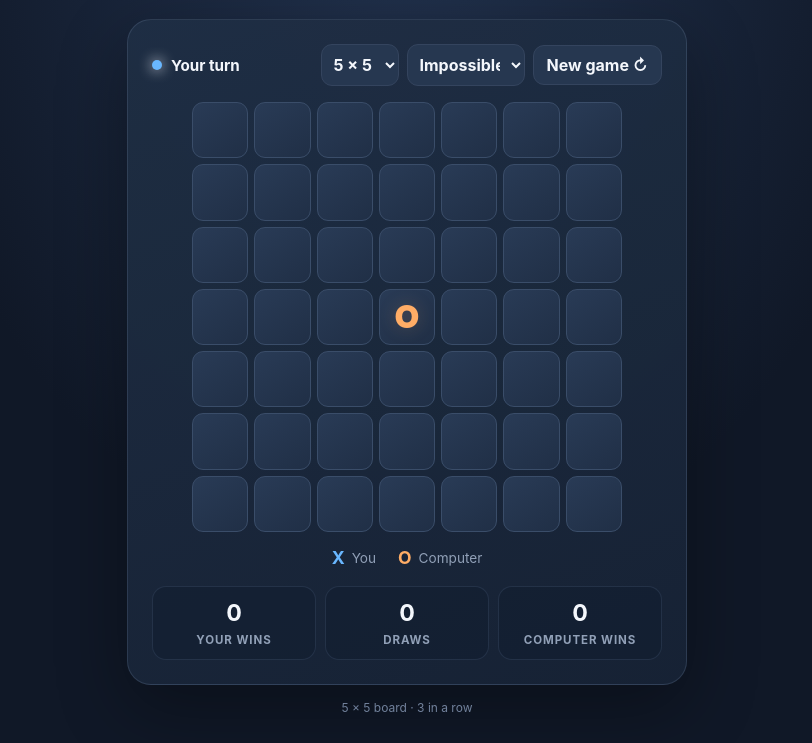
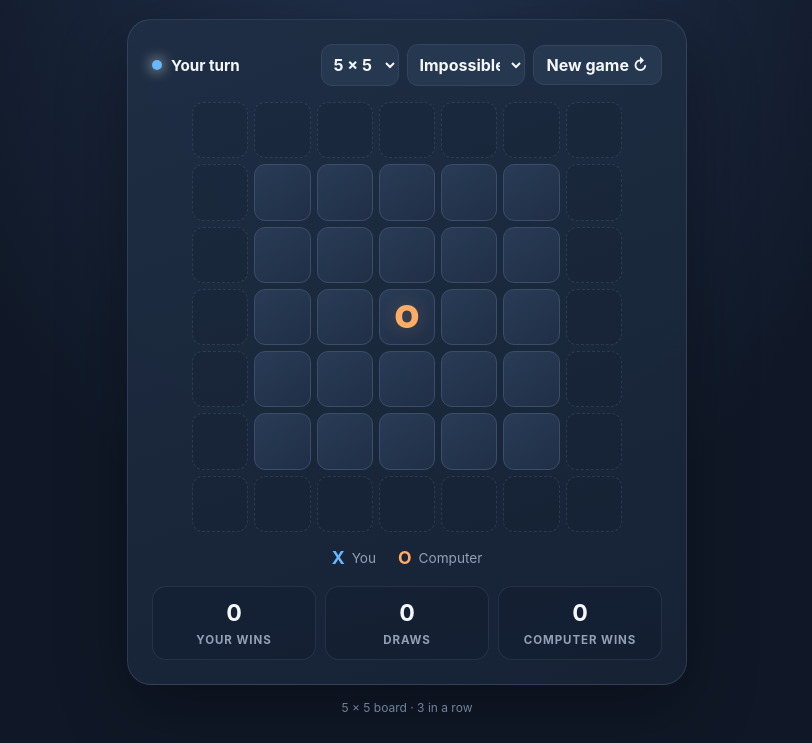
Before and after one commit to pickles315/tictactwo, a plain HTML site: page index.html in a window 1280 px wide. Shown: the part 136-879 px from the top of the page, without its empty margins (233-1045 px from the left). Drawn offline with Linux system fonts and the light colour scheme.

Commit message:
Restore AI-only border cells in 3x3 mode

```diff
--- a/index.html
+++ b/index.html
@@ -26,11 +26,13 @@
 const boardEl=document.getElementById("board"),statusEl=document.getElementById("status"),turnEl=document.getElementById("turn");
 const difficultyEl=document.getElementById("difficulty"),modeEl=document.getElementById("mode"),rulesEl=document.getElementById("rules");
 const scoreEls={X:document.getElementById("xWins"),O:document.getElementById("oWins"),D:document.getElementById("draws")};
-let size=7,min=1,max=5,playSize=5,cells=[],finished=false,scores={X:0,O:0,D:0},winningLine=[],lines=[],interiorIndices=[],compactIndex=new Map(),winMasks=[],fullMask=0,centerOrder=[],perfectCache=new Map();
+let size=7,min=1,max=5,playSize=5,cells=[],finished=false,scores={X:0,O:0,D:0},winningLine=[],lines=[],interiorIndices=[],allIndices=[],compactIndex=new Map(),winMasks=[],fullMask=0,centerOrder=[],perfectCache=new Map();
 const index=(r,c)=>r*size+c,inside=(r,c)=>r>=min&&r<=max&&c>=min&&c<=max;
-function configure(){playSize=Number(modeEl.value);size=playSize===3?3:7;min=playSize===3?0:1;max=playSize===3?2:5;cells=Array(size*size).fill("");lines=[];for(let r=0;r<size;r++)for(let c=0;c<size;c++)for(const [dr,dc] of [[0,1],[1,0],[1,1],[1,-1]]){const r2=r+2*dr,c2=c+2*dc;if(r2>=0&&r2<size&&c2>=0&&c2<size)lines.push([index(r,c),index(r+dr,c+dc),index(r2,c2)]);}interiorIndices=[];for(let r=min;r<=max;r++)for(let c=min;c<=max;c++)interiorIndices.push(index(r,c));compactIndex=new Map(interiorIndices.map((v,i)=>[v,i]));winMasks=lines.filter(line=>line.every(i=>compactIndex.has(i))).map(line=>line.reduce((mask,i)=>mask|(1<<compactIndex.get(i)),0));fullMask=(1<<interiorIndices.length)-1;perfectCache=new Map();centerOrder=Array.from({length:interiorIndices.length},(_,i)=>i).sort((a,b)=>{const ar=Math.floor(a/playSize),ac=a%playSize,br=Math.floor(b/playSize),bc=b%playSize;return Math.abs(ar-(playSize-1)/2)+Math.abs(ac-(playSize-1)/2)-Math.abs(br-(playSize-1)/2)-Math.abs(bc-(playSize-1)/2);});boardEl.style.gridTemplateColumns='repeat('+size+',minmax(0,1fr))';boardEl.style.gridTemplateRows='repeat('+size+',minmax(0,1fr))';rulesEl.textContent=playSize+' × '+playSize+' board · 3 in a row';}
+function configure(){playSize=Number(modeEl.value);size=playSize===3?5:7;min=1;max=playSize===3?3:5;cells=Array(size*size).fill("");allIndices=Array.from({length:size*size},(_,i)=>i);lines=[];for(let r=0;r<size;r++)for(let c=0;c<size;c++)for(const [dr,dc] of [[0,1],[1,0],[1,1],[1,-1]]){const r2=r+2*dr,c2=c+2*dc;if(r2>=0&&r2<size&&c2>=0&&c2<size)lines.push([index(r,c),index(r+dr,c+dc),index(r2,c2)]);}interiorIndices=[];for(let r=min;r<=max;r++)for(let c=min;c<=max;c++)interiorIndices.push(index(r,c));compactIndex=new Map(interiorIndices.map((v,i)=>[v,i]));winMasks=lines.filter(line=>line.every(i=>compactIndex.has(i))).map(line=>line.reduce((mask,i)=>mask|(1<<compactIndex.get(i)),0));fullMask=(1<<interiorIndices.length)-1;perfectCache=new Map();centerOrder=Array.from({length:interiorIndices.length},(_,i)=>i).sort((a,b)=>{const ar=Math.floor(a/playSize),ac=a%playSize,br=Math.floor(b/playSize),bc=b%playSize;return Math.abs(ar-(playSize-1)/2)+Math.abs(ac-(playSize-1)/2)-Math.abs(br-(playSize-1)/2)-Math.abs(bc-(playSize-1)/2);});boardEl.style.gridTemplateColumns='repeat('+size+',minmax(0,1fr))';boardEl.style.gridTemplateRows='repeat('+size+',minmax(0,1fr))';rulesEl.textContent=playSize+' × '+playSize+' board · 3 in a row';}
 function findWin(state,mark){for(const line of lines)if(line.every(i=>state[i]===mark))return line;return null;}
 function emptyInterior(state){return interiorIndices.filter(i=>!state[i]);}
+function emptyComputer(state){return (playSize===3?allIndices:interiorIndices).filter(i=>!state[i]);}
+function cheatingComputerMove(){const available=emptyComputer(cells);for(const i of available){cells[i]="O";const won=!!findWin(cells,"O");cells[i]="";if(won)return i;}let best=available[0]??-1,bestScore=-Infinity;for(const i of available){cells[i]="O";let score=0;for(const line of lines){if(!line.includes(i))continue;let o=0,x=0;for(const j of line){if(cells[j]==="O")o++;else if(cells[j]==="X")x++;}if(x===0)score+=o===2?100000:o===1?1200:20;}if(!interiorIndices.includes(i))score+=500;cells[i]="";if(score>bestScore){bestScore=score;best=i;}}return best;}
 function maskWins(mask){for(const line of winMasks)if((mask&line)===line)return true;return false;}
 function solvePerfect(xMask,oMask,turn){if(maskWins(oMask))return 1;if(maskWins(xMask))return -1;const occupied=xMask|oMask;if(occupied===fullMask)return 0;const key=xMask+","+oMask+","+turn,cached=perfectCache.get(key);if(cached!==undefined)return cached;let best=turn==="O"?-2:2;for(const i of centerOrder){const bit=1<<i;if(occupied&bit)continue;const value=turn==="O"?solvePerfect(xMask,oMask|bit,"X"):solvePerfect(xMask|bit,oMask,"O");if(turn==="O"){if(value>best)best=value;if(best===1)break;}else{if(value<best)best=value;if(best===-1)break;}}perfectCache.set(key,best);return best;}
 function perfectComputerMove(){let xMask=0,oMask=0;for(let i=0;i<interiorIndices.length;i++){const mark=cells[interiorIndices[i]];if(mark==="X")xMask|=1<<i;else if(mark==="O")oMask|=1<<i;}let best=-2,bestMove=-1,occupied=xMask|oMask;for(const i of centerOrder){const bit=1<<i;if(occupied&bit)continue;const value=solvePerfect(xMask,oMask|bit,"X");if(value>best){best=value;bestMove=interiorIndices[i];}if(best===1)break;}return bestMove;}
@@ -39,8 +41,8 @@ function candidateMoves(state){const empty=emptyInterior(state);if(playSize===3|
 function evaluate(state){const winsO=winningMoves(state,"O").length,winsX=winningMoves(state,"X").length;if(winsO)return 900000+winsO*1000;if(winsX)return -950000-winsX*1000;let total=0;for(const line of lines){let o=0,x=0;for(const i of line){if(state[i]==="O")o++;else if(state[i]==="X")x++;}if(o&&x)continue;if(o)total+=o===2?150:o===1?12:0;else if(x)total-=x===2?180:x===1?14:0;}return total;}
 function orderedMoves(state,mark){return candidateMoves(state).map(i=>{state[i]=mark;const score=evaluate(state);state[i]="";return {i,score:mark==="O"?score:-score};}).sort((a,b)=>b.score-a.score).map(x=>x.i);}
 function search(state,depth,alpha,beta,turn){if(findWin(state,"O"))return 100000+depth;if(findWin(state,"X"))return -100000-depth;if(depth===0||!emptyInterior(state).length)return evaluate(state);const moves=orderedMoves(state,turn).slice(0,playSize===3?9:(depth>=3?10:12));if(turn==="O"){let best=-Infinity;for(const i of moves){state[i]="O";const value=search(state,depth-1,alpha,beta,"X");state[i]="";best=Math.max(best,value);alpha=Math.max(alpha,best);if(beta<=alpha)break;}return best;}let best=Infinity;for(const i of moves){state[i]="X";const value=search(state,depth-1,alpha,beta,"O");state[i]="";best=Math.min(best,value);beta=Math.min(beta,best);if(beta<=alpha)break;}return best;}
-function chooseComputerMove(){const moves=emptyInterior(cells);if(!moves.length)return -1;if(difficultyEl.value==="impossible")return perfectComputerMove();const wins=winningMoves(cells,"O");if(wins.length)return wins[0];const threats=winningMoves(cells,"X");if(threats.length===1)return threats[0];if(difficultyEl.value==="easy"){const choices=candidateMoves(cells);return choices[Math.floor(Math.random()*choices.length)]??moves[0];}const depth=playSize===3?moves.length:(difficultyEl.value==="hard"?2:4);const ranked=orderedMoves(cells,"O");let best=ranked[0],bestScore=-Infinity,alpha=-Infinity;for(const i of ranked){cells[i]="O";const score=search(cells,depth-1,alpha,Infinity,"X");cells[i]="";if(score>bestScore){bestScore=score;best=i;}alpha=Math.max(alpha,bestScore);}return best;}
-function render(){boardEl.innerHTML="";for(let r=0;r<size;r++)for(let c=0;c<size;c++){const i=index(r,c),mark=cells[i],el=document.createElement("button");el.className="cell playable"+(mark?" "+mark.toLowerCase():"")+(winningLine.includes(i)?" winning":"");el.type="button";el.setAttribute("role","gridcell");el.setAttribute("aria-label","Row "+(r+1)+", column "+(c+1)+": "+(mark||"empty"));el.disabled=!!mark||finished;el.addEventListener("click",()=>play(i));el.textContent=mark;boardEl.appendChild(el);}Object.keys(scores).forEach(k=>scoreEls[k].textContent=scores[k]);}
+function chooseComputerMove(){const moves=emptyInterior(cells);if(!moves.length)return -1;if(playSize===3)return cheatingComputerMove();if(difficultyEl.value==="impossible")return perfectComputerMove();const wins=winningMoves(cells,"O");if(wins.length)return wins[0];const threats=winningMoves(cells,"X");if(threats.length===1)return threats[0];if(difficultyEl.value==="easy"){const choices=candidateMoves(cells);return choices[Math.floor(Math.random()*choices.length)]??moves[0];}const depth=playSize===3?moves.length:(difficultyEl.value==="hard"?2:4);const ranked=orderedMoves(cells,"O");let best=ranked[0],bestScore=-Infinity,alpha=-Infinity;for(const i of ranked){cells[i]="O";const score=search(cells,depth-1,alpha,Infinity,"X");cells[i]="";if(score>bestScore){bestScore=score;best=i;}alpha=Math.max(alpha,bestScore);}return best;}
+function render(){boardEl.innerHTML="";for(let r=0;r<size;r++)for(let c=0;c<size;c++){const i=index(r,c),mark=cells[i],playable=interiorIndices.includes(i),el=document.createElement(playable?"button":"div");el.className="cell "+(playable?"playable":"edge")+(mark?" "+mark.toLowerCase():"")+(winningLine.includes(i)?" winning":"");if(playable){el.type="button";el.setAttribute("role","gridcell");el.setAttribute("aria-label","Row "+(r+1)+", column "+(c+1)+": "+(mark||"empty"));el.disabled=!!mark||finished;el.addEventListener("click",()=>play(i));}else el.setAttribute("aria-hidden","true");el.textContent=mark;boardEl.appendChild(el);}Object.keys(scores).forEach(k=>scoreEls[k].textContent=scores[k]);}
 function setStatus(message,mark){statusEl.textContent=message;turnEl.className="turn"+(mark==="O"?" o":finished?" done":"");}
 function endGame(winner,line){finished=true;winningLine=line||[];if(winner==="X"){scores.X++;setStatus("You win!");}else if(winner==="O"){scores.O++;setStatus("Computer wins");}else{scores.D++;setStatus("It's a draw");}render();}
 function computerTurn(){if(finished)return;setStatus("Computer is thinking…","O");render();window.setTimeout(()=>{if(finished)return;const move=chooseComputerMove();if(move<0){endGame("D");return;}cells[move]="O";const line=findWin(cells,"O");if(line){endGame("O",line);return;}if(!emptyInterior(cells).length){endGame("D");return;}setStatus("Your turn","X");render();},180);}
```
